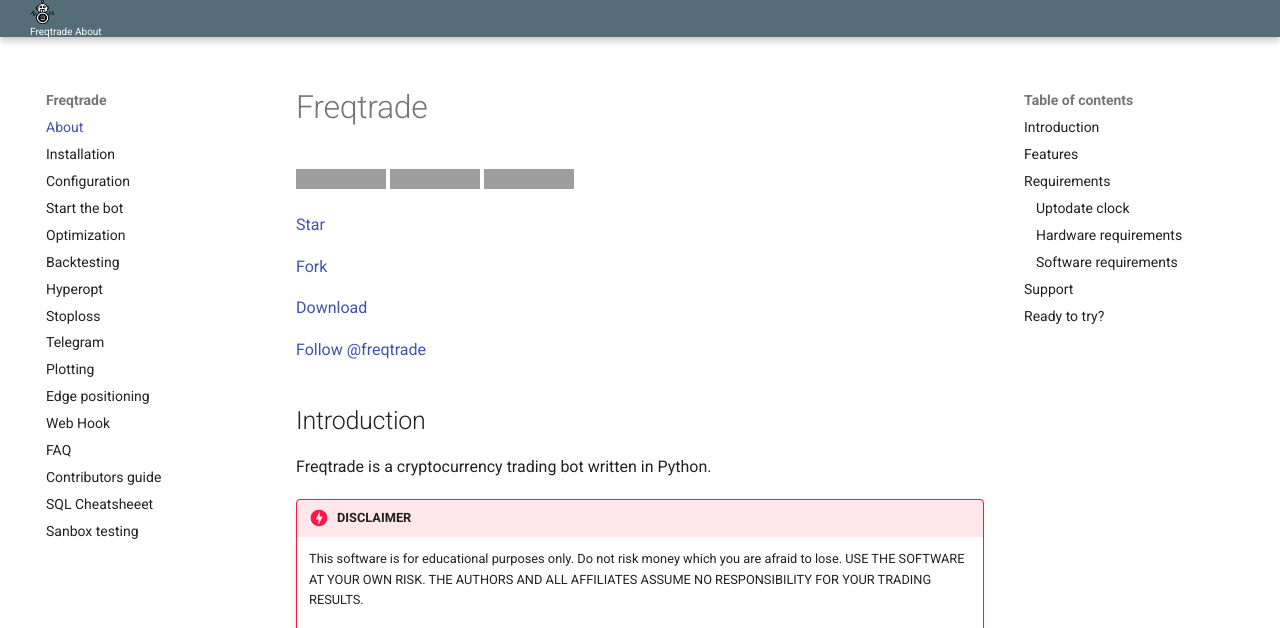
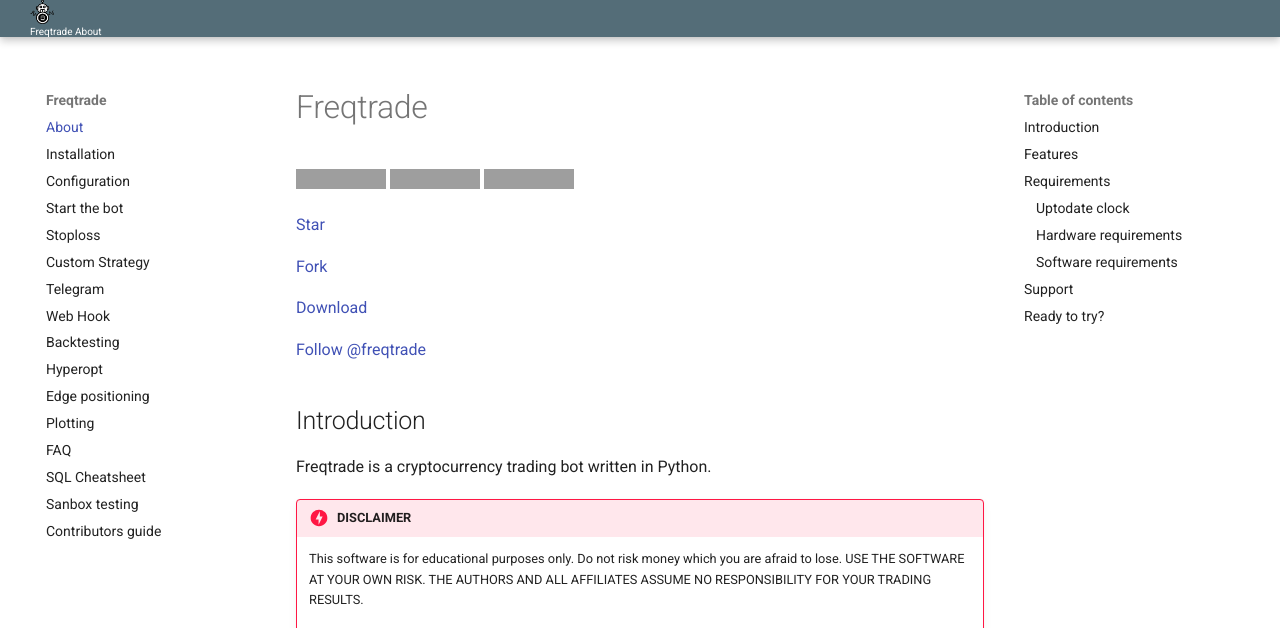
Before and after one commit to jacksonmori755/Crypto-trading-bot, an MkDocs documentation site: the page built from docs/index.md, in a window 1280 px wide. Shown: the top 628 px of the page. Built offline with MkDocs 1.6.1 and Material for MkDocs 9.7.7, drawn with Linux system fonts in a browser that asks for light colours; grey boxes are pictures that could not be loaded.

Commit message:
fix typo, improve doc sequence

```diff
--- a/mkdocs.yml
+++ b/mkdocs.yml
@@ -4,18 +4,18 @@ nav:
     - Installation: installation.md
     - Configuration: configuration.md
     - Start the bot: bot-usage.md
-    - Optimization: bot-optimization.md
+    - Stoploss: stoploss.md
+    - Custom Strategy: bot-optimization.md
+    - Telegram: telegram-usage.md
+    - Web Hook: webhook-config.md
     - Backtesting: backtesting.md
     - Hyperopt: hyperopt.md
-    - Stoploss: stoploss.md
-    - Telegram: telegram-usage.md
+    - Edge positioning: edge.md
     - Plotting: plotting.md
-    - Edge positioning: edge.md
-    - Web Hook: webhook-config.md
     - FAQ: faq.md
+    - SQL Cheatsheet: sql_cheatsheet.md
+    - Sanbox testing: sandbox-testing.md
     - Contributors guide: developer.md
-    - SQL Cheatsheeet: sql_cheatsheet.md
-    - Sanbox testing: sandbox-testing.md
 theme:
   name: material
   logo: 'images/logo.png'
```
